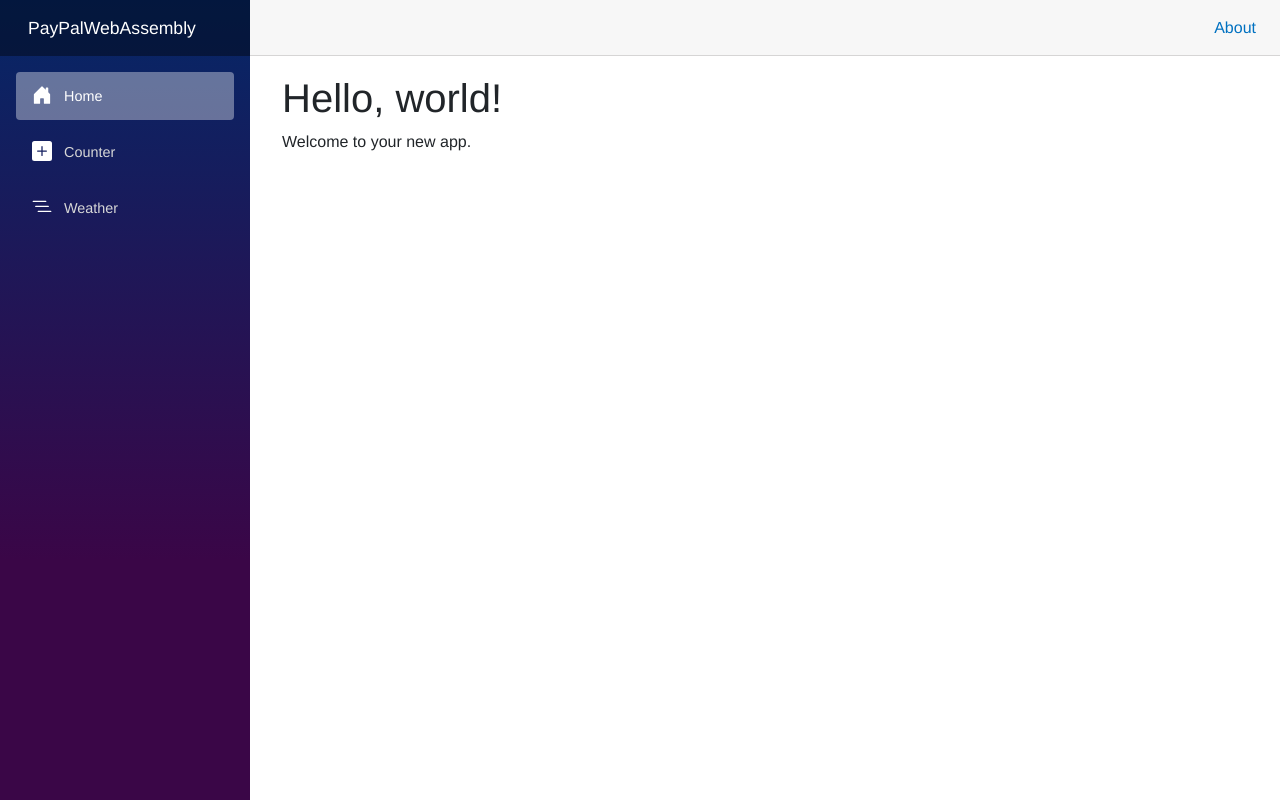
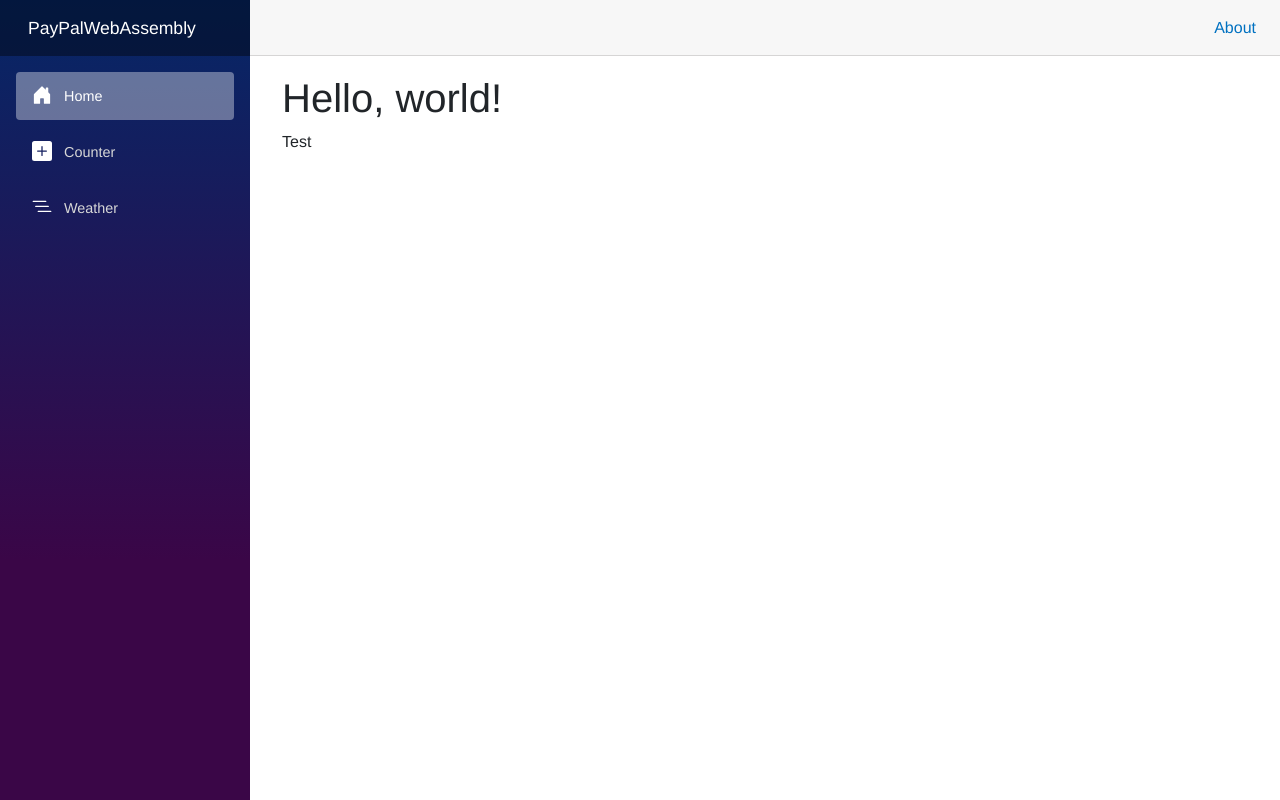
Before and after one commit to yohanJS/PayPalWebAssembly, an ASP.NET Core app: page / in a window 1280 px wide. Run offline with ASP.NET Core 8, Linux system fonts and the light colour scheme; style sheets or scripts are compiled from the project's sources.

Commit message:
- test commit

```diff
--- a/Pages/Home.razor
+++ b/Pages/Home.razor
@@ -4,4 +4,4 @@
 
 <h1>Hello, world!</h1>
 
-Welcome to your new app.
+Test
```
